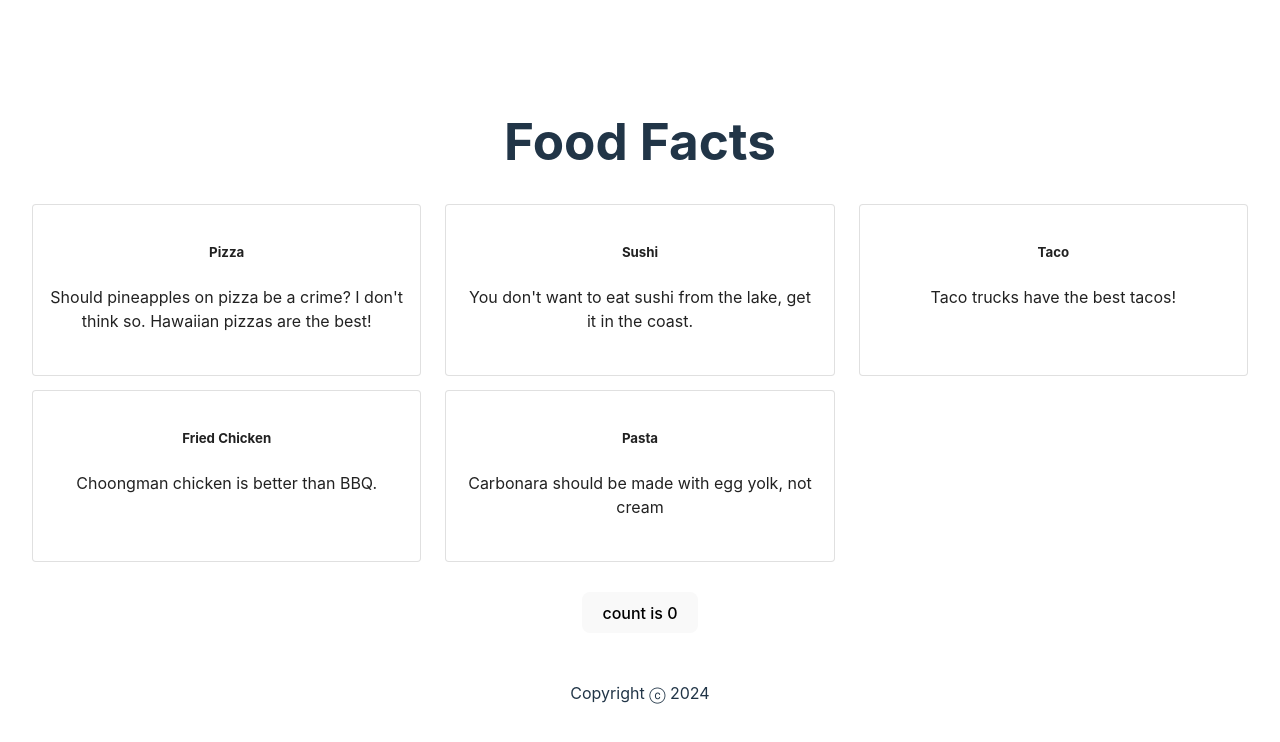
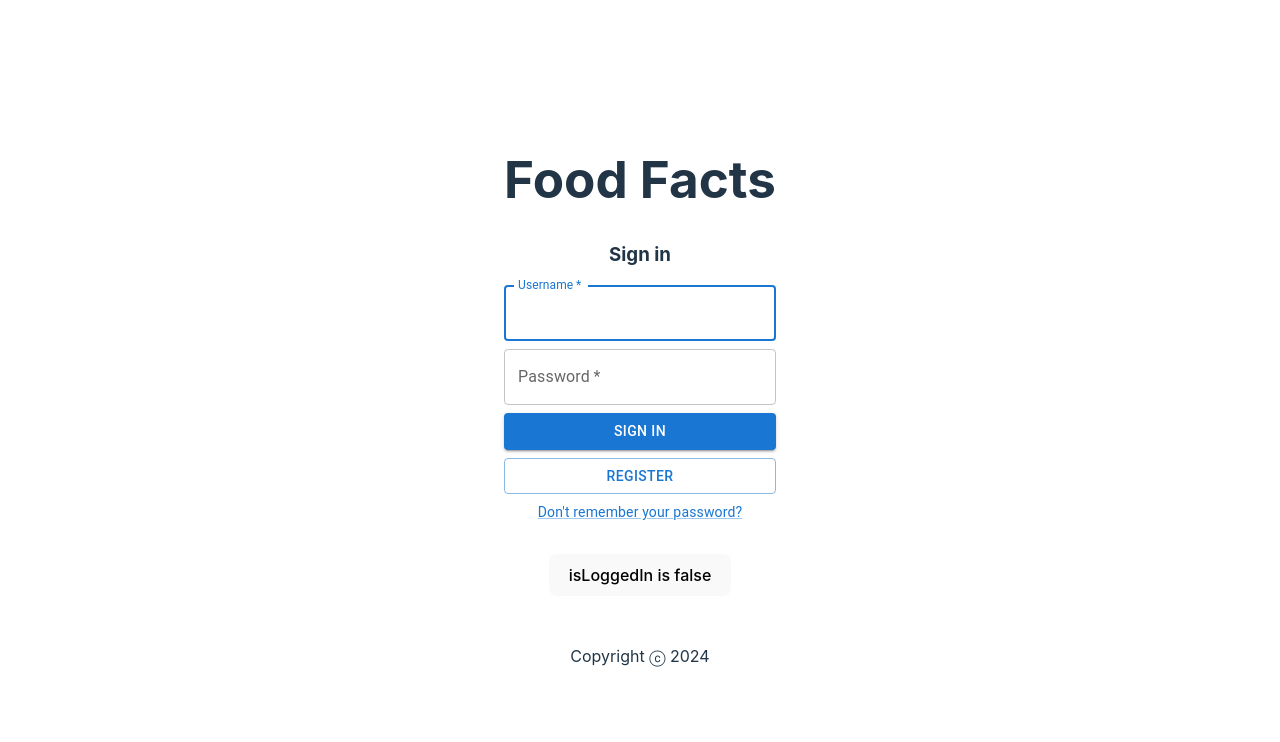
Before and after one commit to muhwagwa/react-express-template, a React (Vite) app in the folder frontend/: page / in a window 1280 px wide. Shown: the top 742 px of the page. Built offline with nearby package versions, Linux system fonts and the light colour scheme.

Commit message:
add login for frontend

```diff
--- a/frontend/src/App.tsx
+++ b/frontend/src/App.tsx
@@ -5,14 +5,16 @@ import Footer from './components/Footer';
 import Note from './components/Note';
 import Grid from '@mui/material/Grid';
 import notes from './note';
+import Login from './components/Login';
 
 function App() {
-  const [count, setCount] = useState(0)
+  const [isLoggedIn, setIsLoggedIn] = useState(false)
 
   return (
     <>
       <div>
         <Header />
+        {isLoggedIn ?
         <Grid container rowSpacing={2} columnSpacing={{ xs: 1, sm: 2, md: 3 }}>
           {notes.map(noteItem => (
             <Grid item xs={4}>
@@ -24,10 +26,12 @@ function App() {
             </Grid>
           ))}
         </Grid>
+        : <Login />}
+
       </div>
       <div className="card">
-        <button onClick={() => setCount((count) => count + 1)}>
-          count is {count}
+        <button onClick={() => setIsLoggedIn((isLoggedIn) => !isLoggedIn)}>
+          isLoggedIn is {String(isLoggedIn)}
         </button>
       </div>
       <Footer />
--- /dev/null
+++ b/frontend/src/components/Login.tsx
@@ -0,0 +1,50 @@
+import Button from '@mui/material/Button';
+import Stack from '@mui/material/Stack';
+import { Link, TextField } from '@mui/material';
+
+
+function Login() {
+  return (
+    <Stack spacing={2} direction="column">
+        <h3>Sign in</h3>
+          <form className="form" noValidate>
+            <Stack spacing={1} direction="column">
+            <TextField
+                variant="outlined"
+                required
+                id="username"
+                label="Username"
+                name="username"
+                autoFocus
+            />
+            <TextField
+                variant="outlined"
+                required
+                name="password"
+                label="Password"
+                type="password"
+                id="password"
+            />
+            <Button
+                type="submit"
+                variant="contained"
+                color="primary"
+                className="submit"
+            >
+                Sign In
+            </Button>
+            <Button
+                variant="outlined"
+                type="submit"
+            >
+                Register</Button>
+            <Link href="#" variant="body2">
+                {"Don't remember your password?"}
+            </Link>
+            </Stack>
+          </form>
+    </Stack>
+  );
+}
+
+export default Login;
```
